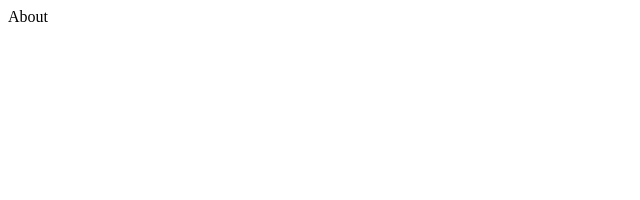
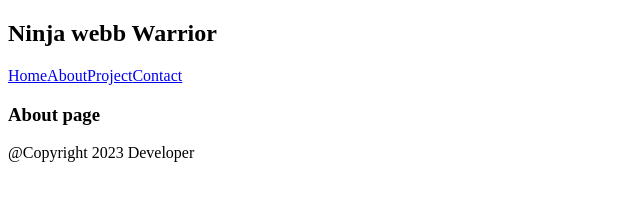
Before and after one commit to adey-px/NetninjaWebWarrior, a Gatsby site: page /about in a window 1280 px wide. Shown: the whole page, without its empty margins (0-640 px from the left). Built offline with nearby package versions, Linux system fonts and the light colour scheme; Gatsby itself is replaced by a stand-in of ours.

Commit message:
Pages: added placeholder content

```diff
--- /dev/null
+++ b/src/features/Layout.js
@@ -0,0 +1,20 @@
+import React from 'react';
+import Navbar from './Navbar';
+
+const Layout = ({ children }) => {
+	return (
+		<div className='layout'>
+			<Navbar />
+
+			<div className='content'>
+				<span>{children}</span>
+			</div>
+
+			<footer>
+				<p>@Copyright 2023 Developer</p>
+			</footer>
+		</div>
+	);
+};
+
+export default Layout;
--- a/src/pages/about.js
+++ b/src/pages/about.js
@@ -1,9 +1,14 @@
-import React from 'react'
+import React from 'react';
+import Layout from '../features/Layout';
 
 const About = () => {
-  return (
-    <div>About</div>
-  )
-}
+	return (
+		<Layout>
+			<div>
+				<h3>About page</h3>
+			</div>
+		</Layout>
+	);
+};
 
-export default About
+export default About;
```
Also changed, not shown: src/pages/contact.js (+8 -1 lines), src/pages/index.js (+4 -3 lines), src/pages/project.js (+8 -1 lines).
